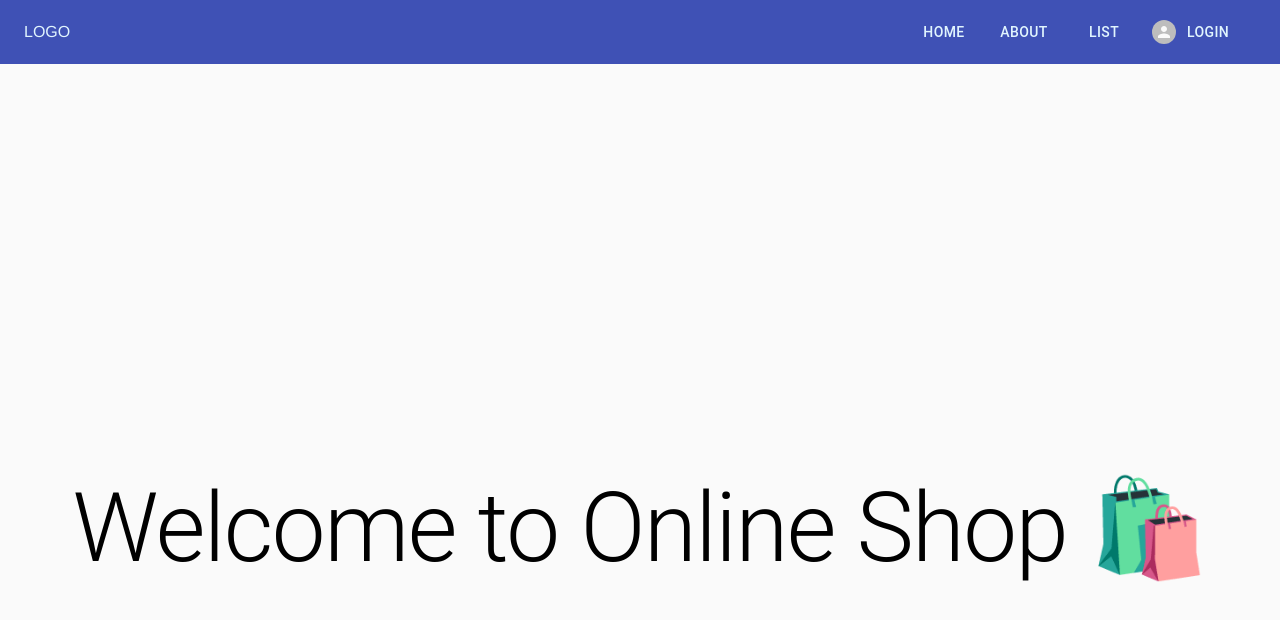
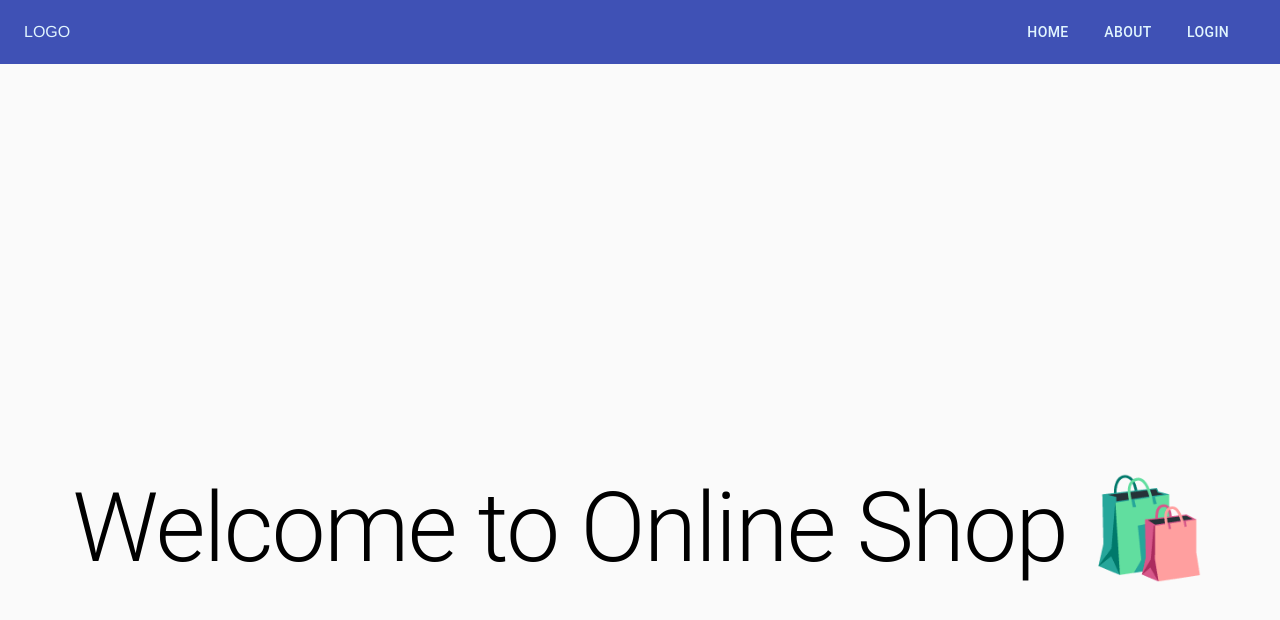
Before and after one commit to taiwo2/Enterprice-app, a React (Create React App) app: page / in a window 1280 px wide. Shown: the top 620 px of the page. Built offline with nearby package versions, Linux system fonts and the light colour scheme.

Commit message:
Update routes

```diff
--- a/src/app/layout/mainLayout/navBar.tsx
+++ b/src/app/layout/mainLayout/navBar.tsx
@@ -50,14 +50,6 @@ export default function NavBar() {
               About
             </Link>
           </Button>
-          <>
-            <Button className={classes.menuButton} color="inherit">
-              <Link className={classes.link} to={'/list-products'}>
-                list
-              </Link>
-            </Button>
-            <HeaderProfile />
-          </>
           {claims ? (
             <>
               <Button className={classes.menuButton} color="inherit">
--- a/src/app/routes.tsx
+++ b/src/app/routes.tsx
@@ -20,13 +20,6 @@ const Routers = () => {
       <Suspense fallback={<LinearProgress style={{ margin: '10rem' }} />}>
         <Routes>
           <Route path="/" element={<Home />} />
-          <Route
-            path="list-products"
-            element={
-              // <Dashboard>
-              <ProductList />
-            }
-          />
           <Route path="/about" element={<About />} />
           <Route path="dashboard" element={<ProtectedRoute />}>
             <Route
@@ -45,14 +38,14 @@ const Routers = () => {
                 </Dashboard>
               }
             />
-            {/* <Route
+            <Route
               path="list-products"
               element={
                 <Dashboard>
                   <ProductList />
                 </Dashboard>
               }
-            /> */}
+            />
             <Route
               path="settings-privacy"
               element={
```
